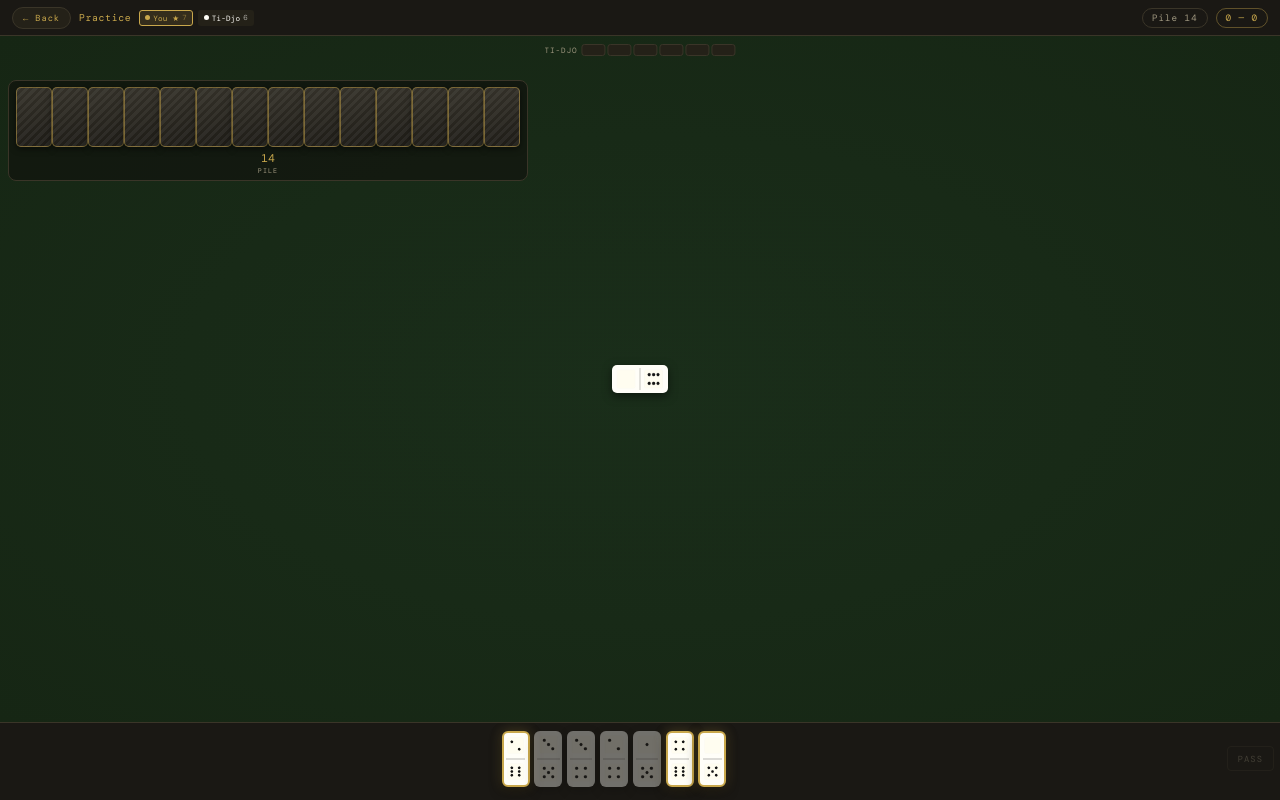
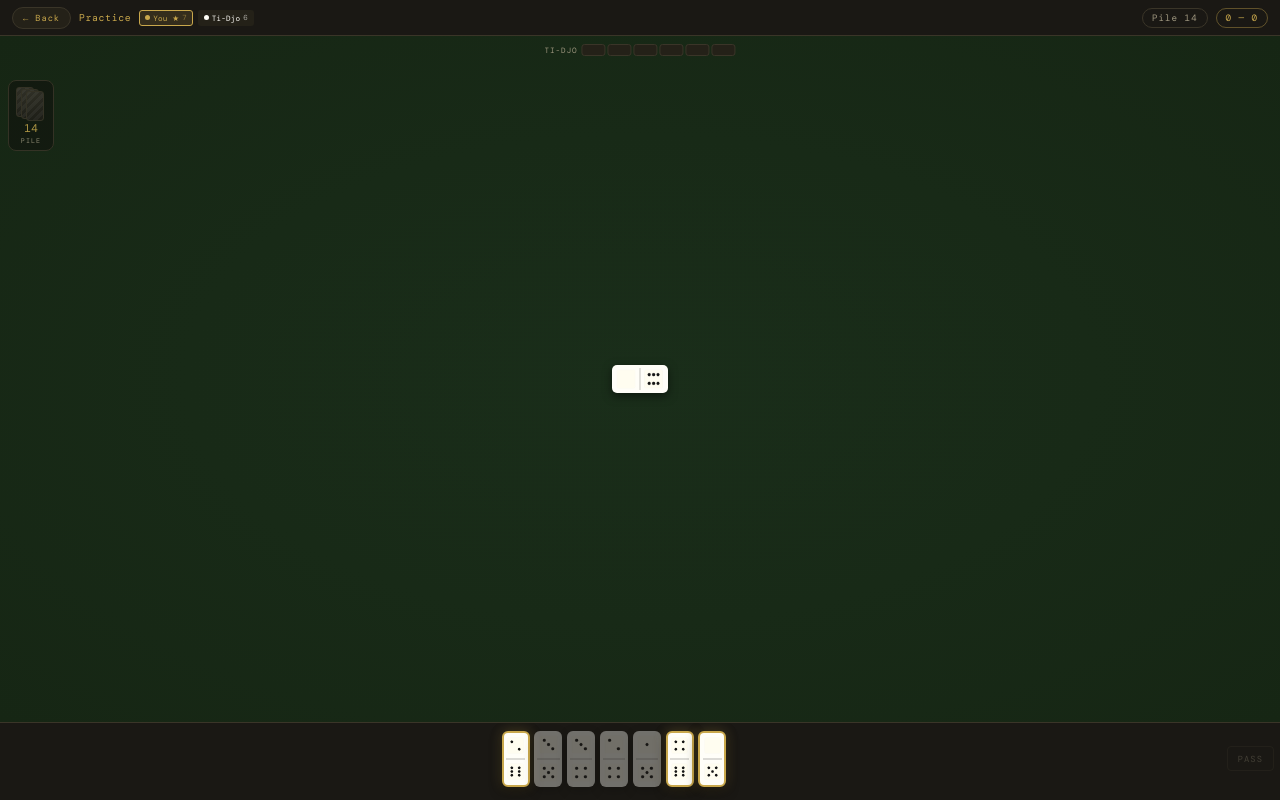
Before and after one commit to WorkVolt-tech/PlayVolt, a React (Vite) app in the folder dominoes/: page /practice in a window 1280 px wide. Both pictures are taken after a click on the button "1V1 WITH A PILE". Built offline with nearby package versions, Linux system fonts and the light colour scheme.

Commit message:
Implement pile overlay for drawing tiles
Added functionality to manage the visibility of the pile overlay based on game state.

```diff
--- a/dominoes/src/pages/Practice.jsx
+++ b/dominoes/src/pages/Practice.jsx
@@ -28,6 +28,14 @@ export default function Practice({ embedded = false, onExit }) {
   const [setup, setSetup] = useState(null)
   const [st, setSt] = useState(null)
   const [selected, setSelected] = useState(null)
+  const [pileOpen, setPileOpen] = useState(false)   // the pick-a-tile sheet
+  // Open the pile by itself the moment you have nothing to play
+  useEffect(() => {
+    const must = !!st && st.status === 'playing' && st.turn === 0 &&
+                 !!st.usePile && st.pile.length > 0 && !Engine.canPlay(st)
+    if (must) setPileOpen(true)
+    else setPileOpen(false)
+  }, [st])
   const [tally, setTally] = useState({ won: 0, lost: 0 })
   const busyRef = useRef(false)
 
@@ -165,21 +173,45 @@ export default function Practice({ embedded = false, onExit }) {
 
       <div className="board-container">
         {st?.usePile && st.pile.length > 0 && (
-          <div className={`pile-stack ${mustDraw ? 'active' : ''}`}>
-            <div className="pile-tiles">
+          <>
+            {/* Compact in the corner, so it never covers the chain on a narrow
+                phone. When you have to draw, tap it (or it opens itself) and
+                every tile is laid out to pick from. */}
+            <button
+              className={`pile-stack ${mustDraw ? 'active' : ''}`}
+              disabled={!mustDraw}
+              onClick={() => setPileOpen(true)}
+              title={mustDraw ? 'Draw from the pile' : 'Draw pile'}
+            >
+              <span className="pile-mini" aria-hidden="true">
+                <span /><span /><span />
+              </span>
+              <span className="pile-count">{st.pile.length}</span>
+              <span className="pile-label">{mustDraw ? 'tap to draw' : 'pile'}</span>
+            </button>
+
+            {pileOpen && mustDraw && (
+              <div className="pile-sheet-overlay" onClick={() => setPileOpen(false)}>
+                <div className="pile-sheet" onClick={e => e.stopPropagation()}>
+                  <div className="pile-sheet-title">Nothing to play — pick a tile from the pile</div>
+                  <div className="pile-grid">
                     {st.pile.map((_, i) => (
                       <button
                         key={i}
                         className="pile-tile"
-                  disabled={!mustDraw}
-                  onClick={() => setSt(prev => (prev && prev.turn === 0 ? Engine.drawFrom(prev, i) : prev))}
-                  title={mustDraw ? 'Take this one' : 'Draw pile'}
+                        onClick={() => {
+                          setSt(prev => (prev && prev.turn === 0 ? Engine.drawFrom(prev, i) : prev))
+                          setPileOpen(false)
+                        }}
+                        title="Take this one"
                       />
                     ))}
                   </div>
-            <span className="pile-count">{st.pile.length}</span>
-            <span className="pile-label">{mustDraw ? 'pick one' : 'pile'}</span>
+                  <button className="pile-sheet-close" onClick={() => setPileOpen(false)}>Look at the board first</button>
                 </div>
+              </div>
+            )}
+          </>
         )}
         <OpponentHands players={fakePlayers} myInfo={{ seat: 0 }} roomData={fakeRoom} />
         <Board
```
Lines whose indentation alone changed are shown as unchanged.
